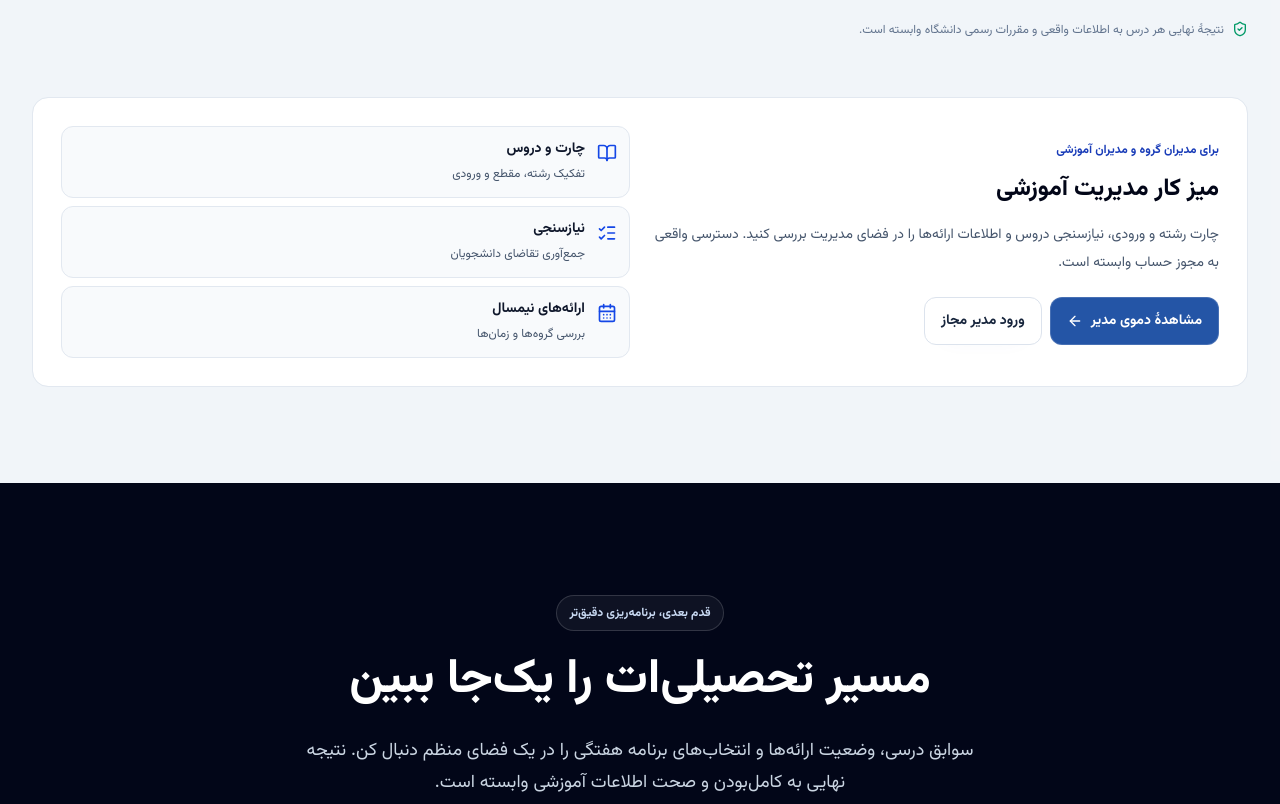
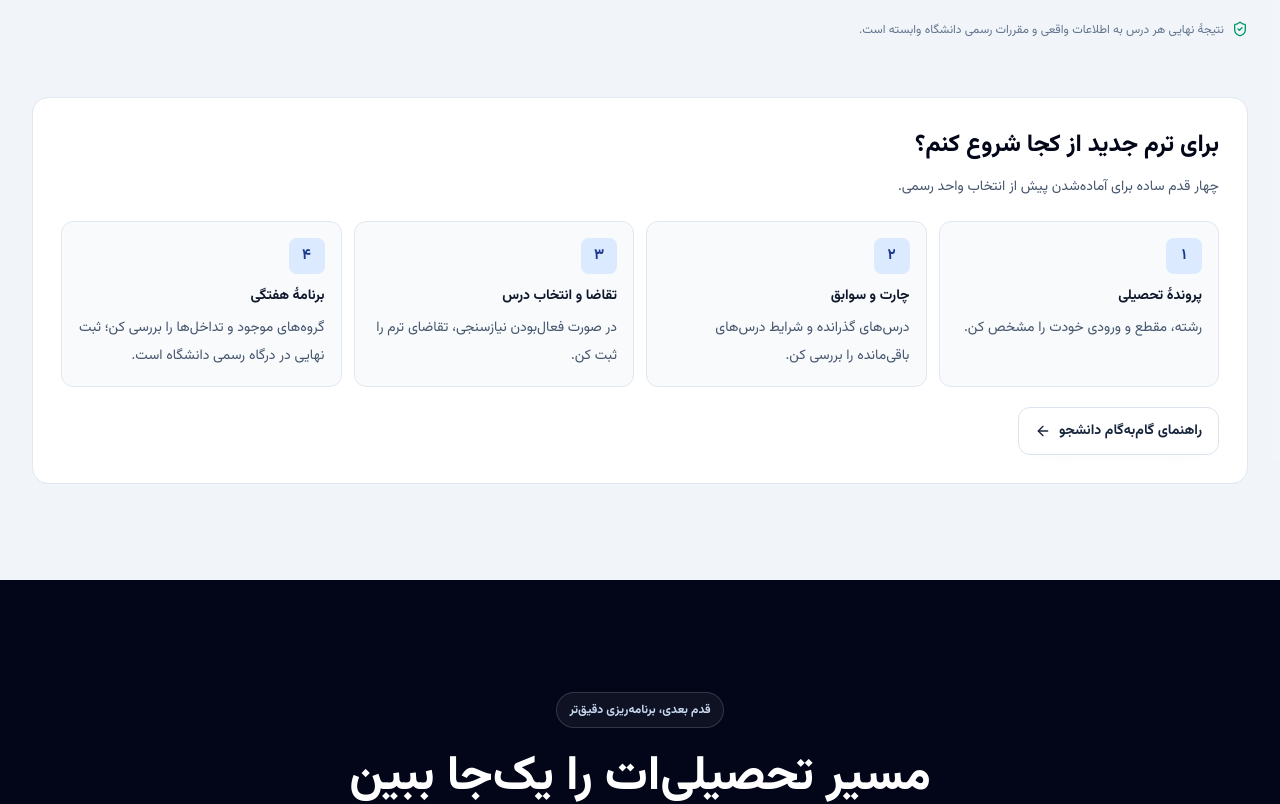
Before and after one commit to mohammadrezamie/DarsChin, a React (Vite) app: page / in a window 1280 px wide. Shown: the part 5128-5932 px from the top of the page. Built offline with nearby package versions, Linux system fonts and the light colour scheme.

Commit message:
fix(landing): راهنمای مرحله‌ای دانشجو به جای معرفی عمومی مدیریت

```diff
--- a/src/pages/landing-sections/DashboardShowcaseSection.tsx
+++ b/src/pages/landing-sections/DashboardShowcaseSection.tsx
@@ -60,28 +60,22 @@ export const DashboardShowcaseSection: React.FC = () => {
           <ShieldCheck className="mt-0.5 h-4 w-4 shrink-0 text-emerald-600 dark:text-emerald-400" aria-hidden="true" />
           نتیجهٔ نهایی هر درس به اطلاعات واقعی و مقررات رسمی دانشگاه وابسته است.
         </p>
-        <section id="manager-workspace" aria-labelledby="manager-workspace-title" className="mt-10 scroll-mt-24 rounded-2xl border border-slate-200 bg-white p-4 sm:mt-14 sm:p-7 dark:border-slate-700 dark:bg-slate-900">
-          <div className="grid min-w-0 gap-5 lg:grid-cols-[minmax(0,1fr)_minmax(0,1fr)] lg:items-center">
-            <div className="min-w-0">
-              <p className="text-xs font-bold text-blue-800 dark:text-blue-300">برای مدیران گروه و مدیران آموزشی</p>
-              <h2 id="manager-workspace-title" className="mt-2 text-xl font-black leading-relaxed text-slate-950 sm:text-2xl dark:text-white">میز کار مدیریت آموزشی</h2>
-              <p className="mt-3 text-sm leading-7 text-slate-600 dark:text-slate-300">چارت رشته و ورودی، نیازسنجی دروس و اطلاعات ارائه‌ها را در فضای مدیریت بررسی کنید. دسترسی واقعی به مجوز حساب وابسته است.</p>
-              <div className="mt-5 flex flex-wrap gap-2">
-                {publicDemoEnabled && <Link to="/demo/admin" className="dc-primary-action inline-flex min-h-12 items-center justify-center gap-2 rounded-xl px-4 text-sm font-bold">مشاهدهٔ دموی مدیر <ArrowLeft className="h-4 w-4 shrink-0" /></Link>}
-                <Link to="/login" className="dc-secondary-action inline-flex min-h-12 items-center justify-center rounded-xl px-4 text-sm font-bold">ورود مدیر مجاز</Link>
-              </div>
-            </div>
-            <div className="grid min-w-0 gap-2 sm:grid-cols-3 lg:grid-cols-1">
-              {[
-                {icon:BookOpen,title:'چارت و دروس',detail:'تفکیک رشته، مقطع و ورودی'},
-                {icon:ListChecks,title:'نیازسنجی',detail:'جمع‌آوری تقاضای دانشجویان'},
-                {icon:CalendarDays,title:'ارائه‌های نیمسال',detail:'بررسی گروه‌ها و زمان‌ها'},
-              ].map(({icon:Icon,title,detail})=><div key={title} className="flex min-w-0 items-start gap-3 rounded-xl border border-slate-200 bg-slate-50 p-3 dark:border-slate-700 dark:bg-slate-800">
-                <Icon aria-hidden="true" className="mt-1 h-5 w-5 shrink-0 text-blue-700 dark:text-blue-300"/>
-                <div className="min-w-0"><h3 className="text-sm font-bold text-slate-900 dark:text-white">{title}</h3><p className="mt-1 text-xs leading-6 text-slate-600 dark:text-slate-300">{detail}</p></div>
-              </div>)}
-            </div>
-          </div>
+        <section id="student-journey" aria-labelledby="student-journey-title" className="mt-10 scroll-mt-24 rounded-2xl border border-slate-200 bg-white p-4 sm:mt-14 sm:p-7 dark:border-slate-700 dark:bg-slate-900">
+          <h2 id="student-journey-title" className="text-xl font-black leading-relaxed text-slate-950 sm:text-2xl dark:text-white">برای ترم جدید از کجا شروع کنم؟</h2>
+          <p className="mt-2 text-sm leading-7 text-slate-600 dark:text-slate-300">چهار قدم ساده برای آماده‌شدن پیش از انتخاب واحد رسمی.</p>
+          <ol className="mt-5 grid min-w-0 gap-3 sm:grid-cols-2 lg:grid-cols-4">
+            {[
+              {title:'پروندهٔ تحصیلی',detail:'رشته، مقطع و ورودی خودت را مشخص کن.'},
+              {title:'چارت و سوابق',detail:'درس‌های گذرانده و شرایط درس‌های باقی‌مانده را بررسی کن.'},
+              {title:'تقاضا و انتخاب درس',detail:'در صورت فعال‌بودن نیازسنجی، تقاضای ترم را ثبت کن.'},
+              {title:'برنامهٔ هفتگی',detail:'گروه‌های موجود و تداخل‌ها را بررسی کن؛ ثبت نهایی در درگاه رسمی دانشگاه است.'},
+            ].map(({title,detail},index)=><li key={title} className="min-w-0 rounded-xl border border-slate-200 bg-slate-50 p-4 dark:border-slate-700 dark:bg-slate-800">
+              <span className="mb-3 inline-flex h-9 w-9 items-center justify-center rounded-lg bg-blue-100 font-bold text-blue-900 dark:bg-blue-950 dark:text-blue-200">{(index+1).toLocaleString('fa-IR')}</span>
+              <h3 className="text-sm font-bold text-slate-900 dark:text-white">{title}</h3>
+              <p className="mt-2 text-sm leading-7 text-slate-600 dark:text-slate-300">{detail}</p>
+            </li>)}
+          </ol>
+          <Link to="/help" className="dc-secondary-action mt-5 inline-flex min-h-12 items-center justify-center gap-2 rounded-xl px-4 text-sm font-bold">راهنمای گام‌به‌گام دانشجو <ArrowLeft className="h-4 w-4 shrink-0" aria-hidden="true"/></Link>
         </section>
       </div>
     </section>
```
